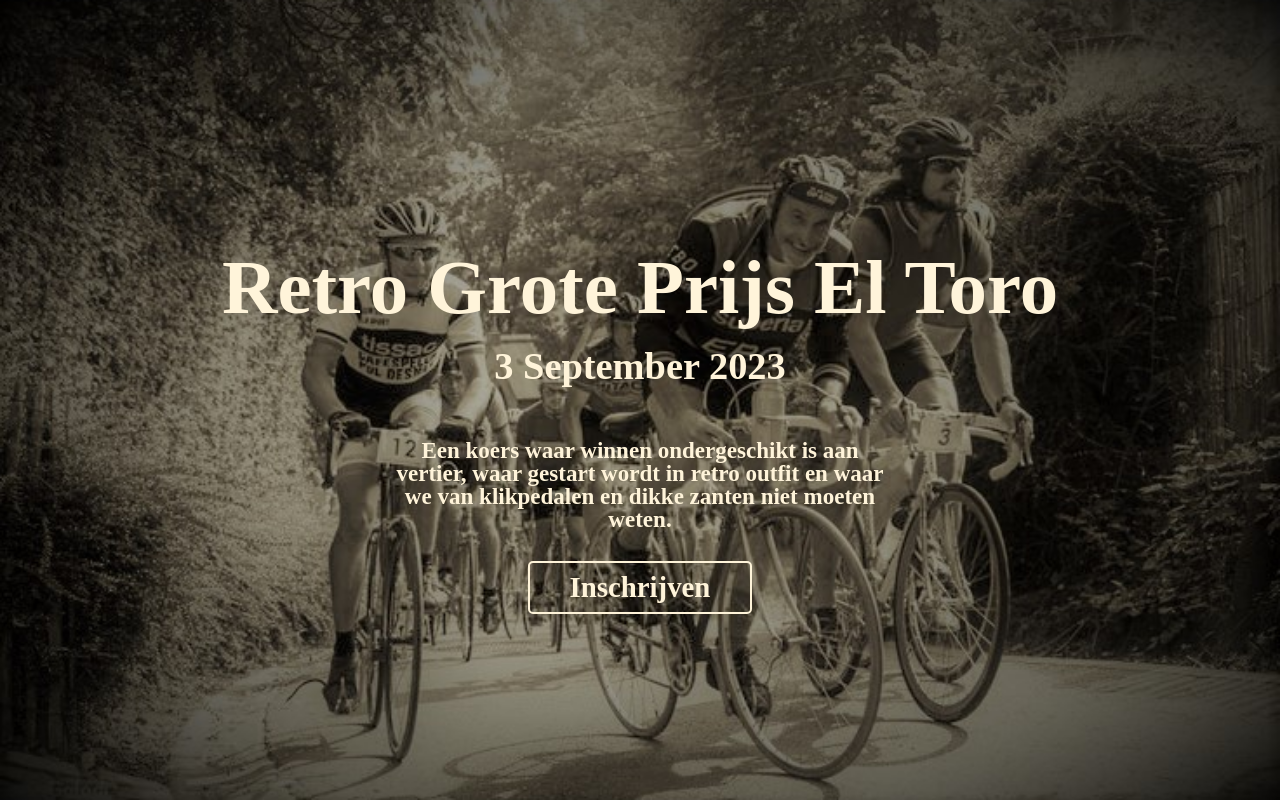
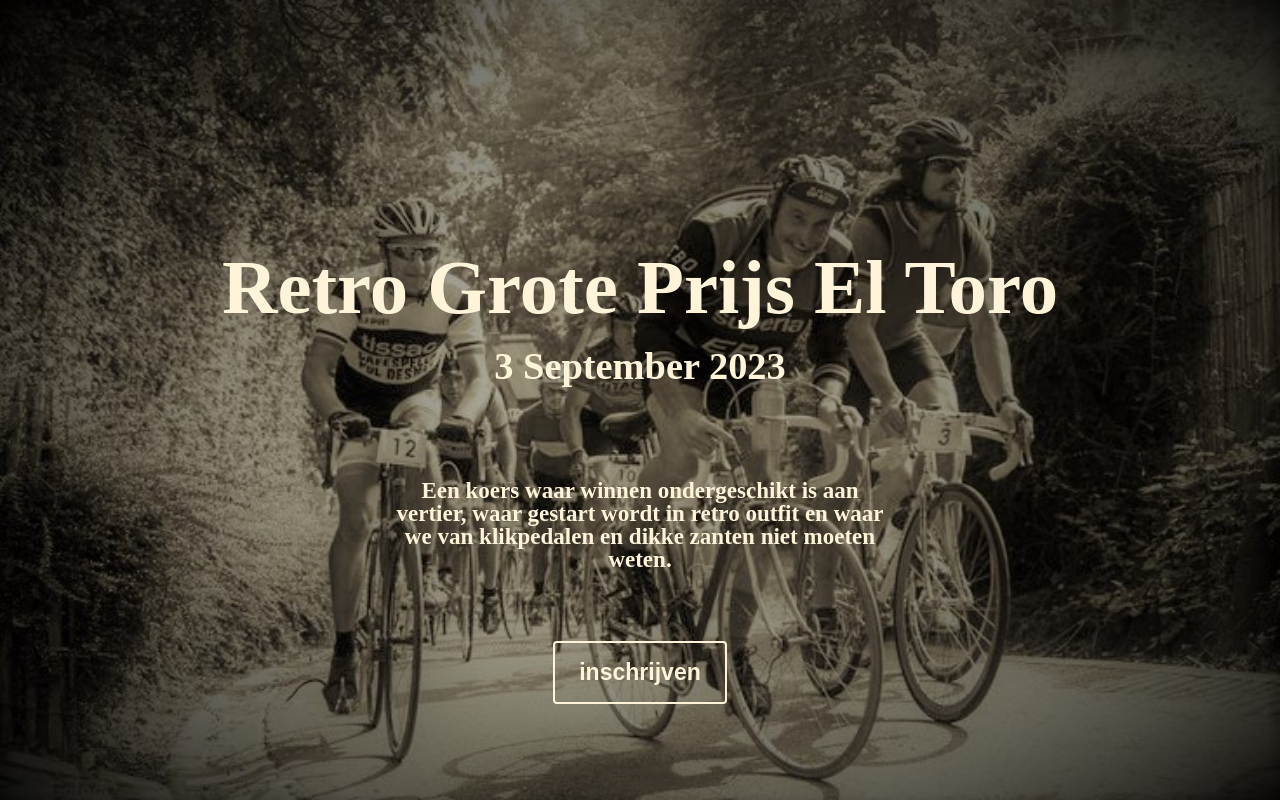
Before and after one commit to TijsM/el-toro-next, a Next.js app: page / in a window 1280 px wide. Shown: the top 800 px of the page. Built offline with nearby package versions, Linux system fonts and the light colour scheme.

Commit message:
feat: add button component

```diff
--- a/src/app/globals.css
+++ b/src/app/globals.css
@@ -21,22 +21,6 @@ section {
   color: #fff4da;
 }
 
-button,
-a {
-  display: block;
-  width: 100px;
-  text-align: center;
-  text-decoration: none;
-  border: #3d3a34 1px solid;
-  color: #3d3a34;
-  background-color: transparent;
-  padding: 5px;
-  font-weight: bold;
-  border-radius: 5px;
-  margin-top: 10px;
-  font-size: 0.85em;
-}
-
 @media screen and (max-width: 700px) {
   #parcours .parcoursImage {
     width: 100vw;
--- a/src/components/Landing.tsx
+++ b/src/components/Landing.tsx
@@ -3,6 +3,7 @@
 import styled from "styled-components";
 import { H1, H2 } from "../styled-components/Types";
 import { breakpoints } from "../constants/breakpoints";
+import { Button } from "./core";
 
 export const Landing = () => {
   return (
@@ -14,9 +15,16 @@ export const Landing = () => {
         in retro outfit en waar we van klikpedalen en dikke zanten niet moeten
         weten.
       </StIntroText>
-      <StLink data-scroll href="#inschrijvingen">
+      {/* <StLink data-scroll href="#inschrijvingen">
         Inschrijven
-      </StLink>
+      </StLink> */}
+      {/* <a href="#inschrijvingen"> */}
+      <Button
+        onClick={() => console.log("todo")}
+        text="inschrijven"
+        size="large"
+      />
+      {/* </a> */}
     </StHeader>
   );
 };
@@ -27,7 +35,12 @@ const StHeader = styled.header`
   background-size: cover;
   background-position: center;
   text-align: center;
-  color: #fff4da;
+  color: ${({ theme }) => theme.colors.yellow};
+  display: flex;
+  flex-direction: column;
+  align-items: center;
+  padding-bottom: 96px;
+  box-sizing: border-box;
 
   @media ${breakpoints.small} {
     display: flex;
--- /dev/null
+++ b/src/components/core/Button.tsx
@@ -0,0 +1,50 @@
+import styled from "styled-components";
+
+type ButtonSizes = "medium" | "large";
+
+type ButtonProps = {
+  onClick: () => void;
+  text: string;
+  size: ButtonSizes;
+};
+
+export const Button = ({ onClick, text, size }: ButtonProps) => {
+  return (
+    <StButton onClick={onClick} size={size}>
+      {text}
+    </StButton>
+  );
+};
+
+const getButtonPadding = (size: ButtonSizes) => {
+  if (size === "medium") {
+    return "8px 16px";
+  } else if (size === "large") {
+    return "16px 24px";
+  }
+};
+
+const getButtonFontSize = (size: ButtonSizes) => {
+  if (size === "medium") {
+    return "0.7em";
+  } else if (size === "large") {
+    return "1.2em";
+  }
+};
+
+const StButton = styled.button<{ size: ButtonSizes }>`
+  display: block;
+  text-align: center;
+
+  background-color: transparent;
+  font-weight: bold;
+
+  border-radius: ${({ theme }) => theme.borderRadius.small};
+  color: ${({ theme }) => theme.colors.yellow};
+  border: ${({ theme }) => theme.colors.yellow} 2px solid;
+
+  cursor: pointer;
+
+  padding: ${({ size }) => getButtonPadding(size)};
+  font-size: ${({ size }) => getButtonFontSize(size)};
+`;
--- a/src/components/core/index.tsx
+++ b/src/components/core/index.tsx
@@ -1 +1,2 @@
 export * from "./Input";
+export * from "./Button";
--- a/src/components/sign-up/SignUpForm.tsx
+++ b/src/components/sign-up/SignUpForm.tsx
@@ -1,5 +1,5 @@
 import { useState } from "react";
-import { Input } from "../core";
+import { Button, Input } from "../core";
 import styled from "styled-components";
 import { breakpoints } from "../../constants/breakpoints";
 import {
@@ -39,6 +39,7 @@ export const SignUpForm = () => {
           />
         );
       })}
+      {/* <Button /> */}
     </StContainer>
   );
 };
--- a/src/constants/theme.tsx
+++ b/src/constants/theme.tsx
@@ -6,6 +6,7 @@ const colors = {
 
 const borderRadius = {
   default: "24px",
+  small: "4px",
 };
 
 const fullTheme = {
```
